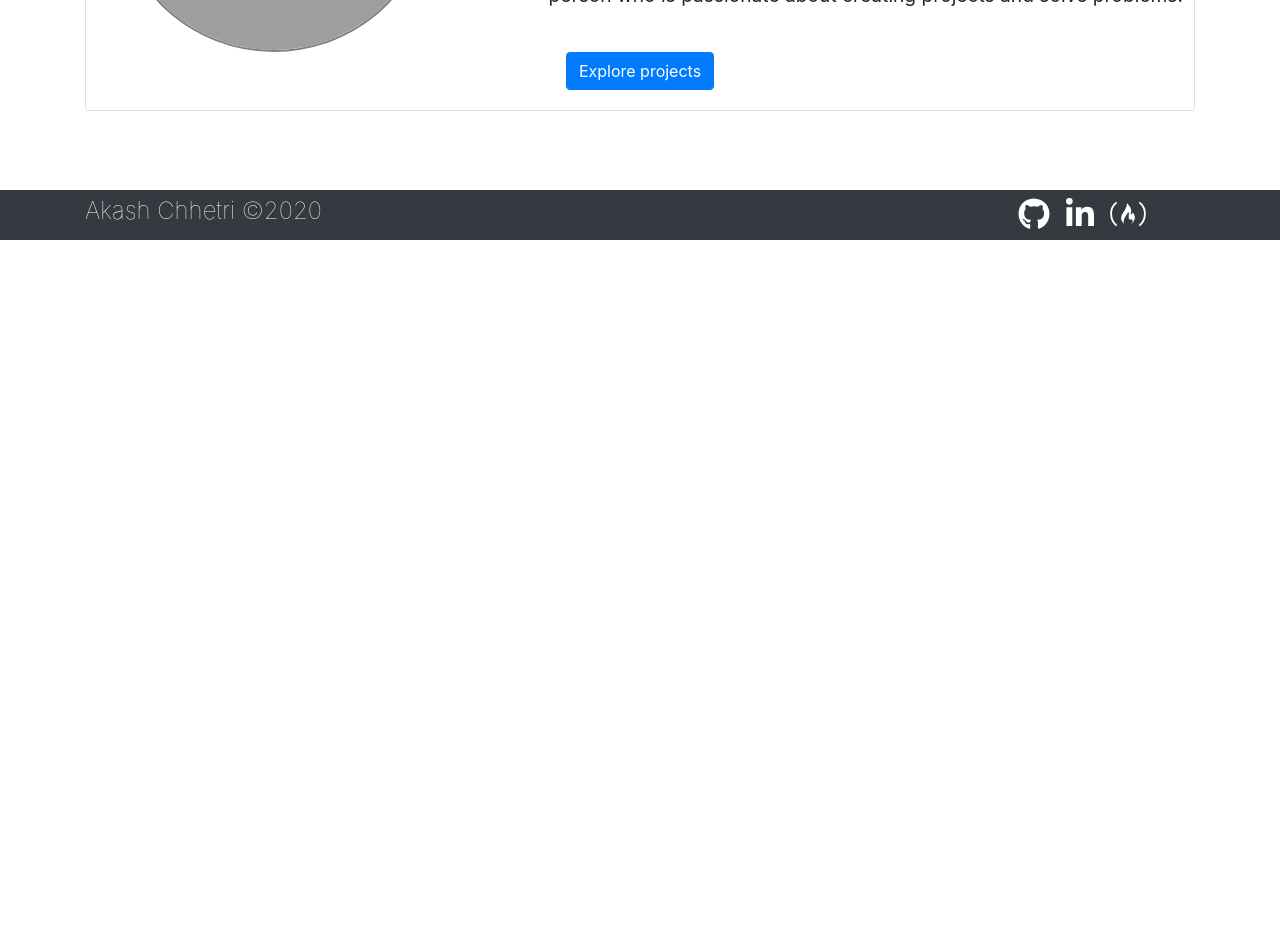
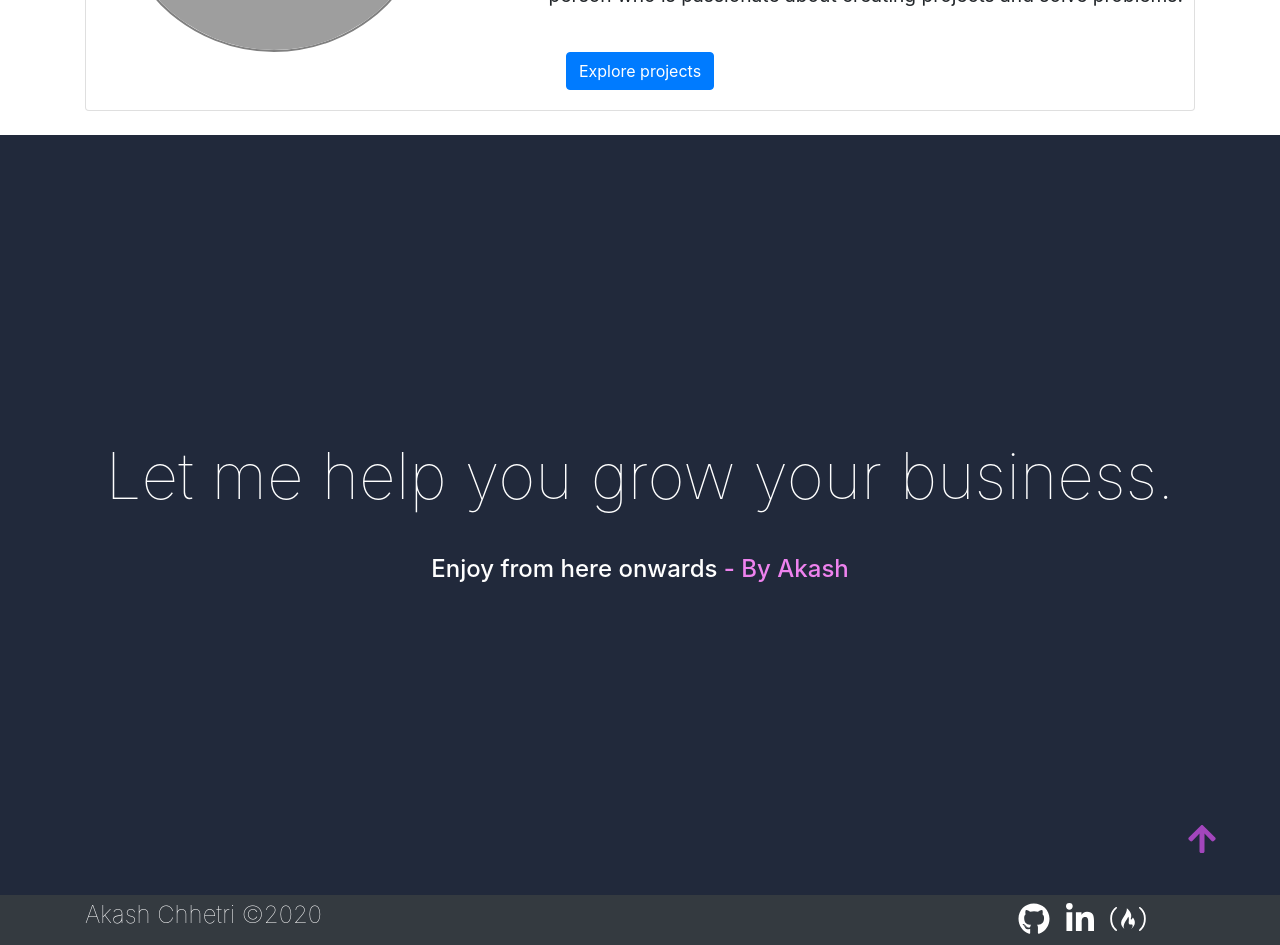
Before and after one commit to achhetr/portfolio, a React (Create React App) app: page /about in a window 1280 px wide. Shown: the part 560-1505 px from the top of the page. Before the commit the page ends 800 px from the top, so only its background shows below. Built offline with nearby package versions, Linux system fonts and the light colour scheme; grey boxes are pictures that could not be loaded.

Commit message:
bottom info page

```diff
--- a/src/components/About/About.js
+++ b/src/components/About/About.js
@@ -3,9 +3,11 @@ import { Card, Button, Container, Image, Col, Row } from 'react-bootstrap';
 import { FontAwesomeIcon } from '@fortawesome/react-fontawesome';
 import { Link } from 'react-router-dom';
 
+import FooterInfo from '../FooterInfo/FooterInfo';
 import aboutStyle from './about.module.css';
 
 const About = () => (
+	<>
 		<Container data-aos="fade-left">
 			<h1 className={aboutStyle.Title}>About me</h1>
 			<Card className={`text-center ${aboutStyle.CardContainer}`}>
@@ -29,14 +31,14 @@ const About = () => (
 								<Card.Text className={aboutStyle.ProfileBody}>
 									<p>
 										Junior Developer looking for industry
-									experience opportunities. Skilled in React,
-									React Native, Node, Git version control,
-									AWS, and deploying Serverless websites using
-									AWS.
+										experience opportunities. Skilled in
+										React, React Native, Node, Git version
+										control, AWS, and deploying Serverless
+										websites using AWS.
 									</p>
 									<p>
-									I am currently co-developing a Vegan Blog
-									project. Check my Github{' '}
+										I am currently co-developing a Vegan
+										Blog project. Check my Github{' '}
 										<a
 											href="https://github.com/achhetr"
 											target="_blank"
@@ -62,10 +64,10 @@ const About = () => (
 										</a>
 									</p>
 									<p>
-									If you weigh passion over experience for a
-									junior role. I am your person who is
-									passionate about creating projects and solve
-									problems.
+										If you weigh passion over experience for
+										a junior role. I am your person who is
+										passionate about creating projects and
+										solve problems.
 									</p>
 								</Card.Text>
 							</Row>
@@ -77,6 +79,8 @@ const About = () => (
 				</Card.Body>
 			</Card>
 		</Container>
+		<FooterInfo />
+	</>
 );
 
 export default About;
--- /dev/null
+++ b/src/components/ArrowUp/ArrowUp.js
@@ -0,0 +1,17 @@
+import React from 'react';
+import { FontAwesomeIcon } from '@fortawesome/react-fontawesome';
+import arrowUpStyle from './arrowUp.module.css';
+
+const ArrowUp = () => (
+	<div className={arrowUpStyle.FaArrowContainer}>
+		<a href="#home">
+			<FontAwesomeIcon
+				icon={['fas', 'arrow-up']}
+				size="2x"
+				className={arrowUpStyle.FaArrow}
+			/>
+		</a>
+	</div>
+);
+
+export default ArrowUp;
--- /dev/null
+++ b/src/components/ArrowUp/arrowUp.module.css
@@ -0,0 +1,25 @@
+.FaArrowContainer {
+	position: absolute;
+	right: 5%;
+	bottom: 5%;
+}
+
+.FaArrow {
+	color: rgb(212, 82, 238);
+	transition: transform 0.2s ease-in-out;
+	animation: blink 0.75s ease-in infinite;
+}
+
+.FaArrow:hover {
+	transform: scale(1.2);
+}
+
+@keyframes blink {
+	from,
+	to {
+		opacity: 1;
+	}
+	50% {
+		opacity: 0.7;
+	}
+}
--- /dev/null
+++ b/src/components/FooterInfo/FooterInfo.js
@@ -0,0 +1,19 @@
+import React from 'react';
+import footerInfoStyle from './footerInfo.module.css';
+import ArrowUp from '../ArrowUp/ArrowUp';
+
+const FooterInfo = () => {
+	return (
+		<div className={footerInfoStyle.Container}>
+			<h4 className={footerInfoStyle.Title}>
+				Let me help you grow your business.
+			</h4>
+			<h4 className={footerInfoStyle.BottomTitle}>
+				Enjoy from here onwards
+			</h4>
+			<ArrowUp />
+		</div>
+	);
+};
+
+export default FooterInfo;
--- /dev/null
+++ b/src/components/FooterInfo/footerInfo.module.css
@@ -0,0 +1,35 @@
+.Container {
+	width: 100vw;
+	min-height: 95vh;
+	background: #21293b;
+	color: white;
+	display: flex;
+	flex-direction: column;
+	justify-content: center;
+	align-items: center;
+	position: relative;
+}
+
+.Title {
+	font-weight: 100;
+	font-size: 4rem;
+}
+
+.NavLink {
+	text-decoration: none !important;
+	color: white;
+	font-size: 2rem;
+}
+
+.NavLink:hover {
+	color: violet;
+}
+
+.BottomTitle {
+	margin-top: 2rem;
+}
+
+.BottomTitle::after {
+	content: ' - By Akash';
+	color: violet;
+}
--- a/src/components/HomePage/Home/Home.js
+++ b/src/components/HomePage/Home/Home.js
@@ -6,7 +6,7 @@ import { FontAwesomeIcon } from '@fortawesome/react-fontawesome';
 import homeStyle from './home.module.css';
 
 const Home = () => (
-	<div className={homeStyle.Home}>
+	<div className={homeStyle.Home} id="home">
 		<h2 className={homeStyle.Title}>Akash Chhetri</h2>
 		<h4 className={homeStyle.Profile}>I am a Full Stack Developer</h4>
 		<Link to="/projects" className={homeStyle.ProjectBtn}>
--- a/src/components/HomePage/HomePage.js
+++ b/src/components/HomePage/HomePage.js
@@ -6,6 +6,7 @@ import Techskills from './Techskills/Techskills';
 import Testimonials from './Testimonials/Testimonials';
 import PersonalBio from './PersonalBio/PersonalBio';
 import Featured from './Featured/Featured';
+import FooterInfo from '../FooterInfo/FooterInfo';
 
 const HomePage = () => (
 	<div className={homePageStyle.HomeContainer}>
@@ -14,6 +15,7 @@ const HomePage = () => (
 		<Testimonials />
 		<Featured />
 		<PersonalBio />
+		<FooterInfo />
 	</div>
 );
 
--- a/src/components/HomePage/homePage.module.css
+++ b/src/components/HomePage/homePage.module.css
@@ -5,4 +5,5 @@
 	justify-content: center;
 	align-items: center;
 	background: #eae6ff;
+	position: relative;
 }
--- a/src/components/Projects/Projects.js
+++ b/src/components/Projects/Projects.js
@@ -1,18 +1,14 @@
-import React, { useEffect } from 'react';
+import React from 'react';
 import { Container, Row } from 'react-bootstrap';
 import Project from './Project/Project';
 import uuid from 'react-uuid';
-import Aos from 'aos';
-import 'aos/dist/aos.css';
 
 import projectsStyle from './projects.module.css';
 import projectList from '../../Constants/projectList';
+import FooterInfo from '../FooterInfo/FooterInfo';
 
-const Projects = () => {
-	useEffect(() => {
-		Aos.init({ delay: 50, duration: 1000 });
-	}, []);
-	return (
+const Projects = () => (
+	<>
 		<Container data-aos="fade-left">
 			<h1 className={projectsStyle.Title}>Projects</h1>
 			<div className={projectsStyle.Container}>
@@ -23,7 +19,8 @@ const Projects = () => {
 				</Row>
 			</div>
 		</Container>
-	);
-};
+		<FooterInfo />
+	</>
+);
 
 export default Projects;
```
Lines whose indentation alone changed are shown as unchanged.
